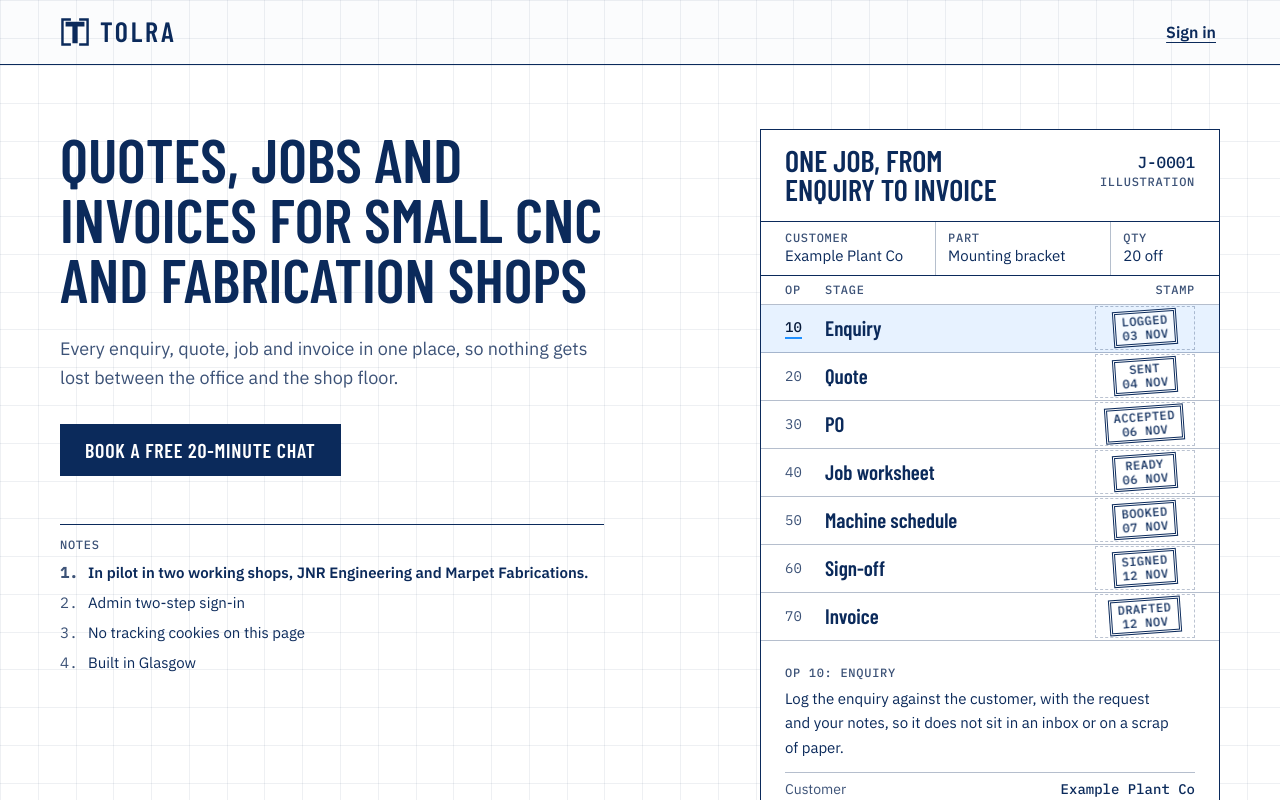
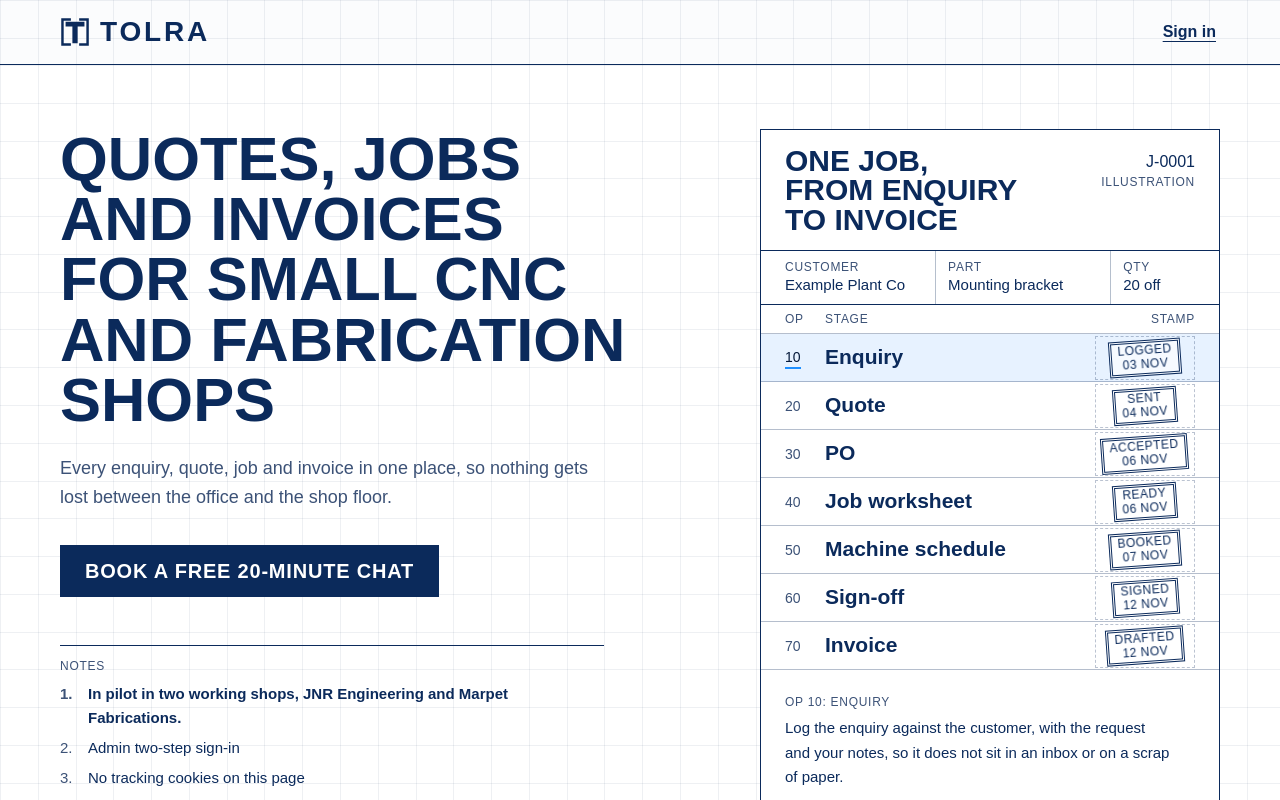
Before and after one commit to rhyshume1997-alt/tolra-public, a Next.js app: page / in a window 1280 px wide. Shown: the top 800 px of the page. Built offline with nearby package versions, Linux system fonts and the light colour scheme; a web font is replaced by a local one.

Commit message:
Bundle marketing fonts locally for network-independent builds

```diff
--- a/components/marketing/fonts.ts
+++ b/components/marketing/fonts.ts
@@ -1,12 +1,23 @@
-import { Barlow_Condensed, IBM_Plex_Mono, IBM_Plex_Sans } from "next/font/google";
+import localFont from "next/font/local";
 
-/**
- * The public pages' faces, downloaded at build time and served from this site (next/font; the CSP allows fonts from 'self' only).
- * Headings: Barlow Condensed (DIN-like drawing lettering). Body: IBM Plex Sans. Job and part numbers, revs and dates: IBM Plex Mono.
- * The app's own pages keep their fonts (app/layout.tsx); these apply only inside the marketing wrapper.
- */
-const display = Barlow_Condensed({ subsets: ["latin"], weight: ["600"], variable: "--mk-font-display", display: "swap" });
-const sans = IBM_Plex_Sans({ subsets: ["latin"], weight: ["400", "600"], variable: "--mk-font-sans", display: "swap" });
-const mono = IBM_Plex_Mono({ subsets: ["latin"], weight: ["400", "500"], variable: "--mk-font-mono", display: "swap" });
+/** The same marketing faces, bundled from installed WOFF2 assets: no Google request during builds or in the browser. */
+const display = localFont({
+  src: "../../node_modules/@fontsource/barlow-condensed/files/barlow-condensed-latin-600-normal.woff2",
+  weight: "600", variable: "--mk-font-display", display: "swap",
+});
+const sans = localFont({
+  src: [
+    { path: "../../node_modules/@fontsource/ibm-plex-sans/files/ibm-plex-sans-latin-400-normal.woff2", weight: "400" },
+    { path: "../../node_modules/@fontsource/ibm-plex-sans/files/ibm-plex-sans-latin-600-normal.woff2", weight: "600" },
+  ],
+  variable: "--mk-font-sans", display: "swap",
+});
+const mono = localFont({
+  src: [
+    { path: "../../node_modules/@fontsource/ibm-plex-mono/files/ibm-plex-mono-latin-400-normal.woff2", weight: "400" },
+    { path: "../../node_modules/@fontsource/ibm-plex-mono/files/ibm-plex-mono-latin-500-normal.woff2", weight: "500" },
+  ],
+  variable: "--mk-font-mono", display: "swap",
+});
 
 export const marketingFontVariables = `${display.variable} ${sans.variable} ${mono.variable}`;
--- a/package.json
+++ b/package.json
@@ -22,7 +22,9 @@
     "@anthropic-ai/sdk": "^1.3.0",
     "@fontsource/anton": "^5.3.0",
     "@fontsource/archivo": "^5.3.0",
+    "@fontsource/barlow-condensed": "^5.3.0",
     "@fontsource/ibm-plex-mono": "^5.3.0",
+    "@fontsource/ibm-plex-sans": "^5.3.0",
     "@react-pdf/renderer": "^4.5.1",
     "@supabase/ssr": "^0.10.3",
     "@supabase/supabase-js": "^2.105.4",
--- /dev/null
+++ b/tests/stubs/next-font-local.ts
@@ -0,0 +1,4 @@
+/** Unit Node has no Next compiler. The production build uses the real loader and WOFF2 files. */
+export default function localFont(options: { variable?: string }) {
+  return { className: "", variable: options.variable ?? "", style: { fontFamily: "" } };
+}
--- a/vitest.config.ts
+++ b/vitest.config.ts
@@ -6,6 +6,7 @@ export default defineConfig({
     alias: {
       "@": path.resolve(__dirname),
       // next/font only works through Next's compiler; the public pages' fonts (components/marketing/fonts.ts) get a stub here.
+      "next/font/local": path.resolve(__dirname, "tests/stubs/next-font-local.ts"),
       "next/font/google": path.resolve(__dirname, "tests/stubs/next-font-google.ts"),
     },
   },
```
Also changed, not shown: 2 other files (tests, documents, lock files or other folders).
